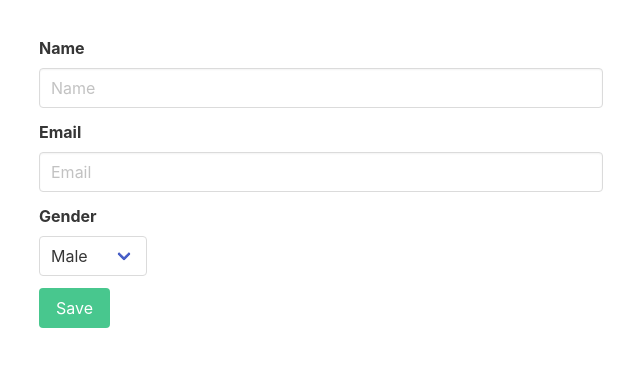
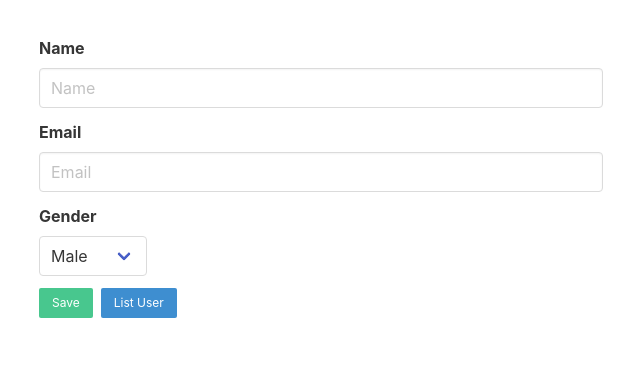
Before and after one commit to ajat91/react-app-new, a React (Create React App) app: page /add in a window 1280 px wide. Shown: the top 366 px of the page, without its empty margins (25-665 px from the left). Built offline with nearby package versions, Linux system fonts and the light colour scheme.

Commit message:
create form add

```diff
--- a/src/App.js
+++ b/src/App.js
@@ -9,7 +9,7 @@ function App() {
       <div className='container'>
         <Routes>
           <Route path='/' element={<UserList/>}/>
-          <Route path='/add' element={<AddUser/>}/>
+          <Route path='add' element={<AddUser/>}/>
         </Routes>
       </div>
     </BrowserRouter>
--- a/src/components/AddUser.js
+++ b/src/components/AddUser.js
@@ -1,6 +1,10 @@
-import React from "react";
+import React, { useState } from "react";
+import { Link } from "react-router-dom";
 
 const AddUser = () => {
+  const [name, setName] = useState("");
+  const [email, setEmail] = useState("");
+  const [gender, setgender] = useState("");
   return (
     <div className="columns mt-5">
       <div className="column is-half">
@@ -30,7 +34,12 @@ const AddUser = () => {
           </div>
           <div className="field">
             <div className="control">
-              <button className="button is-success">Save</button>
+              <button className="button is-success is-small">Save</button>
+              <Link to="/">
+                <button className="button is-info is-small ml-2">
+                  List User
+                </button>
+              </Link>
             </div>
           </div>
         </form>
--- a/src/components/UserList.js
+++ b/src/components/UserList.js
@@ -1,6 +1,7 @@
 import { useState, useEffect } from "react";
 import axios from "axios";
 import * as React from "react";
+import { Link } from "react-router-dom";
 
 const UserList = () => {
   const [users, setUser] = useState([]);
@@ -19,6 +20,12 @@ const UserList = () => {
   return (
     <div className="columns">
       <div className="column is-half">
+        {/* <button className="button is-info is-small mb-2" component={Link} to="add">
+          Link
+        </button> */}
+        <Link to="/add">
+            <button className="button is-info is-small mt-2">Add Data</button>
+        </Link>
         <table className="table is-striped is-fullwidth mt-5">
           <thead>
             <tr>
@@ -32,13 +39,13 @@ const UserList = () => {
           <tbody>
             {users.map((val, idx) => (
               <tr key={val.id}>
-                <th>{idx+1}</th>
+                <th>{idx + 1}</th>
                 <th>{val.name}</th>
                 <th>{val.email}</th>
                 <th>{val.gender}</th>
                 <th>
-                    <button className="button is-info is-small mr-2">Edit</button>
-                    <button className="button is-danger is-small">Delete</button>
+                  <button className="button is-info is-small mr-2">Edit</button>
+                  <button className="button is-danger is-small">Delete</button>
                 </th>
               </tr>
             ))}
```
